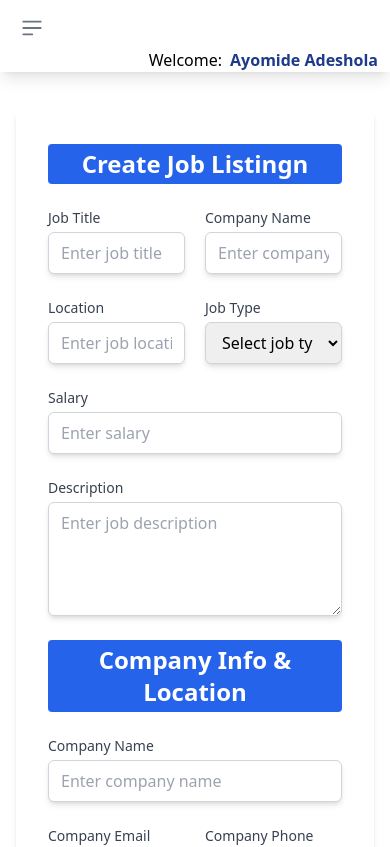
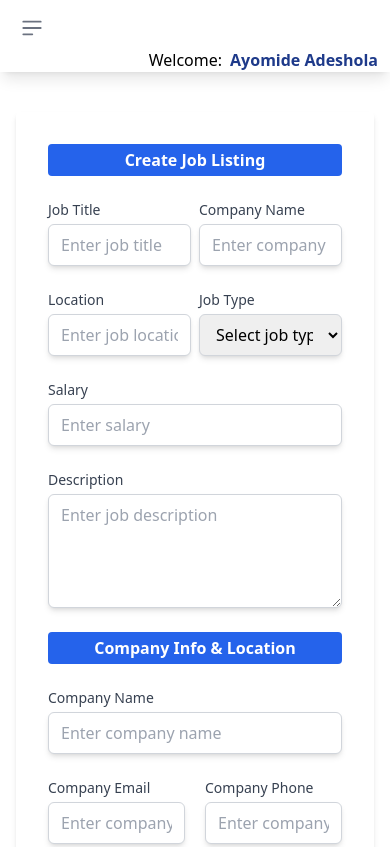
Before and after one commit to josephadeshola/vue-project-frontend, a Vue app: page /job/create in a window 390 px wide. Shown: the top 847 px of the page. Built offline with nearby package versions, Linux system fonts and the light colour scheme.

Commit message:
register form update

```diff
--- a/src/components/TheWelcome.vue
+++ b/src/components/TheWelcome.vue
@@ -37,7 +37,7 @@ const jobCategories = ref([
             alt="Flowbite Logo"
           />
           <span
-            class="self-center md:text-2xl text-sm font-semibold whitespace-nowrap dark:text-black"
+            class="self-center md:text-2xl text-sm  font-semibold whitespace-nowrap dark:text-black"
             >JobList</span
           >
         </a>
--- a/src/views/JobView.vue
+++ b/src/views/JobView.vue
@@ -10,10 +10,10 @@
     <div class="min-h-screen flex py-12 items-center justify-center">
       <div class="bg-white p-8 rounded shadow-md max-w-xl w-full">
         <div class="text-center bg-blue-600 py-1 rounded text-white mb-6">
-            <p class="text-2xl font-semibold ">Create Job Listingn</p>
+            <p class="md:text-2xl text-md font-semibold ">Create Job Listing</p>
           </div>
         <form @submit.prevent="goToCompanyInfo" class="space-y-6">
-          <div class="flex gap-5 justify-between">
+          <div class="flex md:gap-5 gap-2 justify-between">
             <div class="w-full">
               <label for="title" class="block text-sm font-medium text-gray-700"
                 >Job Title</label
@@ -47,7 +47,7 @@
             </div>
           </div>
 
-          <div class="flex gap-5 justify-between">
+          <div class="flex md:gap-5 gap-2 justify-between">
             <div class="w-full">
               <label
                 for="location"
@@ -119,7 +119,7 @@
           </div>
 
           <div class="text-center bg-blue-600 py-1 rounded text-white">
-            <p class="text-2xl font-semibold ">Company Info & Location</p>
+            <p class="md:text-2xl text-md  font-semibold ">Company Info & Location</p>
           </div>
 
           <div class="w-full">
```
